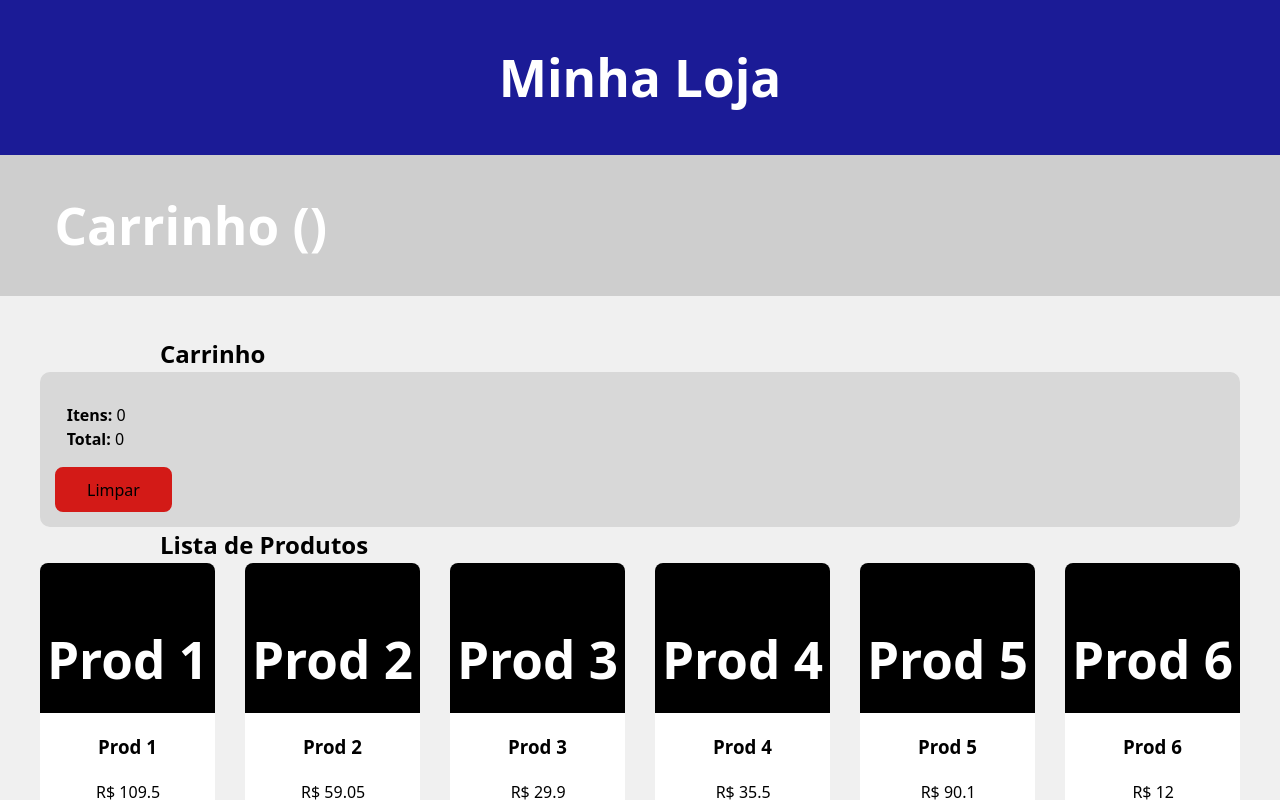
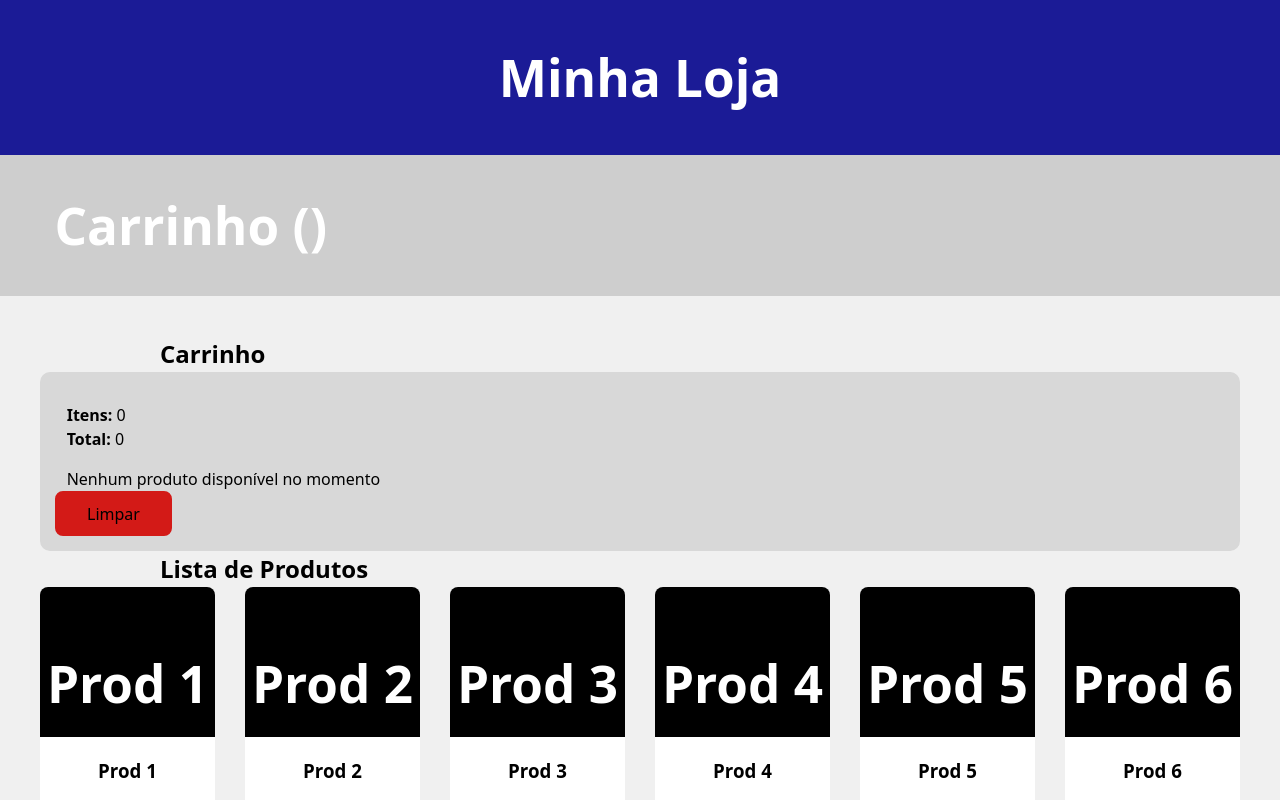
Before and after one commit to INARI18/T1-PW, a React (Vite) app: page / in a window 1280 px wide. Shown: the top 800 px of the page. Built offline with nearby package versions, Linux system fonts and the light colour scheme.

Commit message:
fix: corrigido excluir

```diff
--- a/src/App.jsx
+++ b/src/App.jsx
@@ -7,7 +7,7 @@ import CartPage from './pages/CartPage.jsx'
 import Header from './components/ui/Header.jsx'
 import Footer from './components/ui/Footer.jsx'
 import GeneralCart from './components/ui/GeneralCart.jsx'
-import productsData from './assets/Produtos.json'
+import DataBase from './assets/DataBase.json'
 
 
 
@@ -17,6 +17,7 @@ export default function App() {
 
   const addToCart = (product) => {
     setCart(prevCart => {
+      product.id = prevCart.size
       const newStorage = [...prevCart.storage, product]
       const newTotalPrice = prevCart.totalPrice + product.price
       const newSize = prevCart.size + 1
@@ -45,14 +46,13 @@ export default function App() {
 
   const excludeItem = (item) => {
     setCart(prevCart => {
-      const newStorage = prevCart.filter((product) => product.id !== item.id)
-      const newTotalPrice = cart.totalPrice - item.price
-      const newSize = cart.size - 1
-
+      const newTotalPrice = prevCart.totalPrice - item.price
+      const newSize = prevCart.size - 1
+      const newStorage = prevCart.storage.filter((cartItem) => cartItem.id !== item.id)
       return {
-        storage: newStorage,
-        totalPrice: newTotalPrice,
-        size: newSize
+            storage: newStorage,
+            totalPrice: newTotalPrice,
+            size: newSize
       }
     })
   }
@@ -63,9 +63,19 @@ export default function App() {
         <Header />
         <GeneralCart cart={cart}/>
           <Routes>
-            <Route path="/" element={<LandingPage cart={cart} products={productsData.products} addToCart={addToCart} clearCart={clearCart} excludeItem={excludeItem}/>} />
-            <Route path="/products" element={<ProductPage products={productsData.products} addToCart={addToCart}/>} />
-            <Route path="/cart" element={<CartPage cart={cart} clearCart={clearCart} excludeItem={excludeItem}/>} />
+            <Route path="/" element={<LandingPage
+              cart={cart}
+              products={DataBase.products}
+              addToCart={addToCart}
+              clearCart={clearCart}
+              excludeItem={excludeItem}/>} />
+            <Route path="/products" element={<ProductPage
+              products={DataBase.products}
+              addToCart={addToCart}/>} />
+            <Route path="/cart" element={<CartPage
+              cart={cart}
+              clearCart={clearCart}
+              excludeItem={excludeItem}/>} />
           </Routes>
       </BrowserRouter>
       <Footer />
--- a/src/assets/Produtos.json
+++ b/src/assets/DataBase.json
@@ -1,6 +1,6 @@
 {
   "products": [
-    { "id": 1, "name": "Prod 1", "price": 109.5 },
+    { "id": 1, "name": "Prod 1", "price": 109.50 },
     { "id": 2, "name": "Prod 2", "price": 59.05 },
     { "id": 3, "name": "Prod 3", "price": 29.90 },
     { "id": 4, "name": "Prod 4", "price": 35.50 },
--- a/src/components/functions/Cart.jsx
+++ b/src/components/functions/Cart.jsx
@@ -16,12 +16,15 @@ export default function Cart({cart, clearCart, excludeItem}) {
                             <li><p><b>Itens:</b> {cart.size}</p></li>
                             <li><p><b>Total:</b> {cart.totalPrice}</p></li>
                         </ul>
-                        {cart.storage.map((item) => (
+                        {cart.size > 0 ? (
+                            cart.storage.map((item) => (
                             <Cart_item
                             key={item.id}
                             item={item}
                             excludeItem={excludeItem}/>
-                        ))}
+                        ))) : (
+                            <p style={{color:'black'}}>Nenhum produto disponível no momento</p>
+                        )}
                         <Button text="Limpar" variant='clear' onClick={handleClear}/>
                     </section>
                 </section>
@@ -32,7 +35,7 @@ export default function Cart({cart, clearCart, excludeItem}) {
 
 function Cart_item({item , excludeItem}) {
 
-    const deleteItem = () => {
+    const handleExclude = () => {
         if (excludeItem) excludeItem(item);
     }
 
@@ -45,7 +48,7 @@ function Cart_item({item , excludeItem}) {
                     <li> <p>{item.price}</p></li>
                 </ul>
             </section>
-                <div><Button text="Excluir" variant='delete' onClick={deleteItem}/>
+                <div><Button text="Excluir" variant='delete' onClick={handleExclude}/>
                 </div>
         </section>
     );
--- a/src/components/functions/Product.jsx
+++ b/src/components/functions/Product.jsx
@@ -3,7 +3,7 @@ import Button from '../ui/Button';
 import  {Link}  from 'react-router-dom';
 
 // lista de cards
-export default function ProductList({ products = [], onAddToCart }) {
+export default function ProductList({ products, onAddToCart }) {
     return (
         <div>
             <Link to = "/products" ><h2>Lista de Produtos</h2></Link>
--- a/src/pages/CartPage.jsx
+++ b/src/pages/CartPage.jsx
@@ -5,7 +5,10 @@ export default function CartPage({cart, clearCart, excludeItem}) {
     return (
         <section className="cart-body">
             <section>
-                <Cart cart={cart} clearCart={clearCart} excludeItem={excludeItem}/>
+                <Cart
+                    cart={cart}
+                    clearCart={clearCart}
+                    excludeItem={excludeItem}/>
             </section>
         </section>
     );
--- a/src/pages/LandingPage.jsx
+++ b/src/pages/LandingPage.jsx
@@ -2,16 +2,21 @@ import ProductList from '../components/functions/Product.jsx'
 import Cart from '../components/functions/Cart.jsx'
 import '../assets/styles/Landing.css'
 
-export default function LandingPage({cart, products, addToCart, clearCart}) {
+export default function LandingPage({cart, products, addToCart, clearCart, excludeItem}) {
   // const [cart, setCart] = useState({ storage: [], totalPrice: 0, size: 0 })
 
   return (
       <section className="landing-body">
         <section>
-            <Cart cart={cart} clearCart={clearCart}/>
+            <Cart
+              cart={cart}
+              clearCart={clearCart}
+              excludeItem={excludeItem}/>
         </section>
         <section>
-            <ProductList products={products} onAddToCart={addToCart} />
+            <ProductList
+              products={products}
+              onAddToCart={addToCart}/>
         </section>
       </section>
   )
--- a/src/pages/ProductPage.jsx
+++ b/src/pages/ProductPage.jsx
@@ -6,7 +6,10 @@ export default function ProductPage({products, addToCart, excludeItem}) {
   return (
       <main>
         <section className="product-body">
-            <ProductList products={products} addToCart={addToCart} excludeItem={excludeItem} />
+            <ProductList
+              products={products}
+              addToCart={addToCart}
+              excludeItem={excludeItem} />
         </section>
       </main>
   )
```
